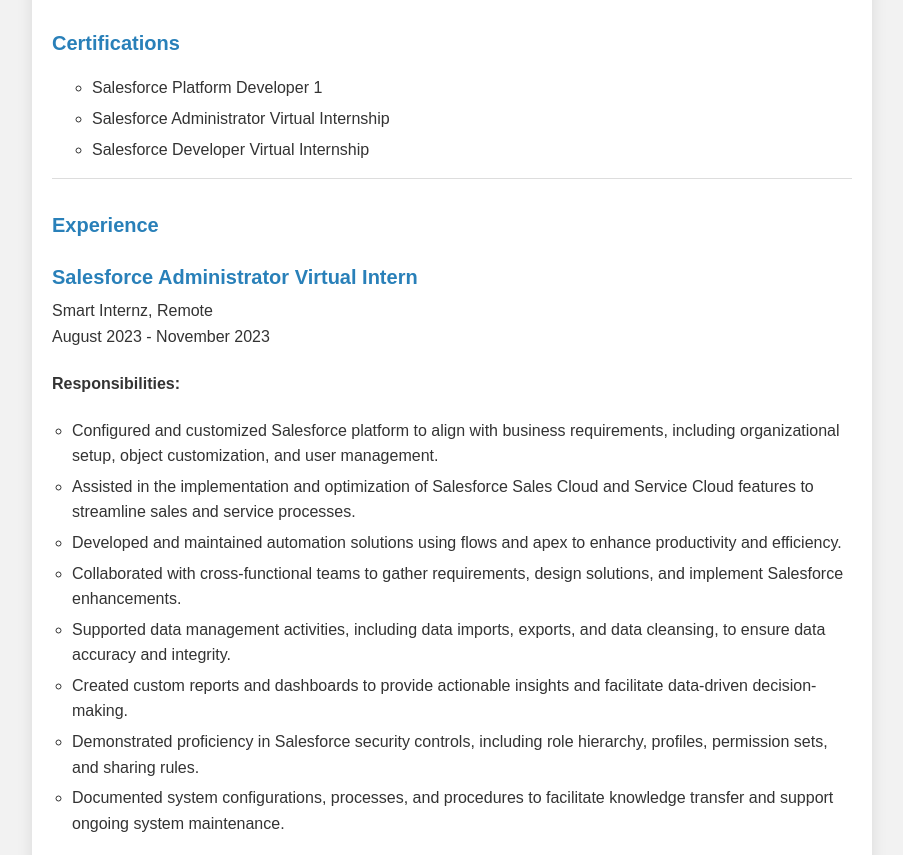
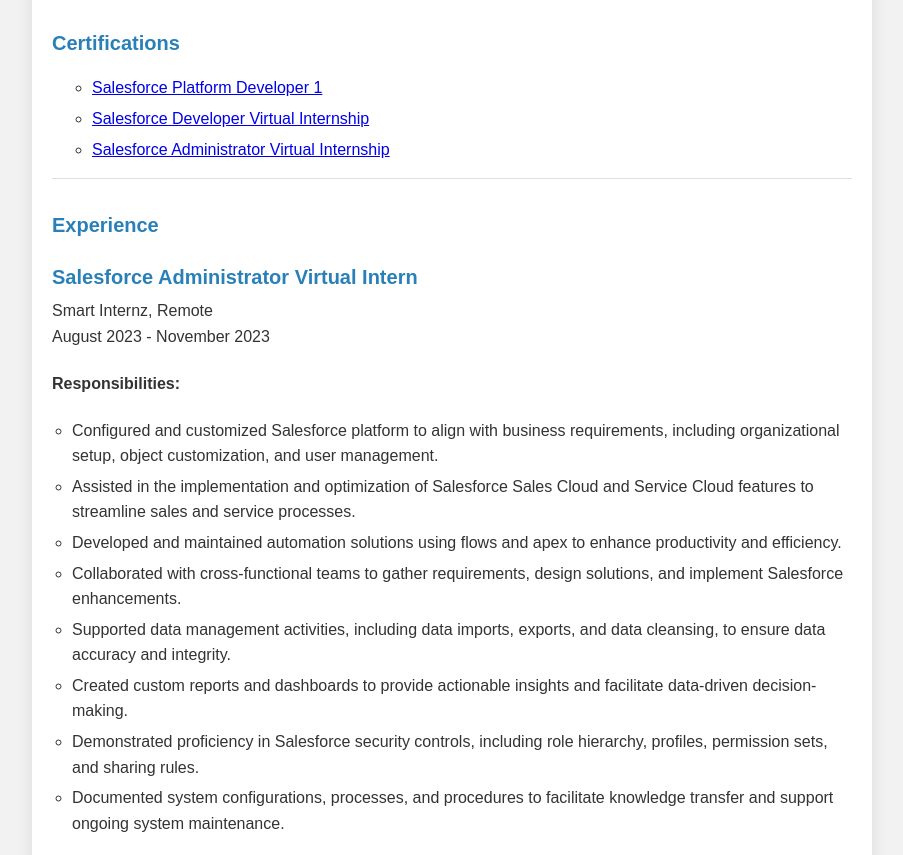
Before and after one commit to muthulingamVishwa/VishwaMuthulingamResume, a plain HTML site: page index.html in a window 1280 px wide. Shown: the part 1130-1985 px from the top of the page, without its empty margins (188-1091 px from the left). Drawn offline with Linux system fonts and the light colour scheme.

Commit message:
Update index.html

```diff
--- a/index.html
+++ b/index.html
@@ -14,7 +14,7 @@
   <div class="box">
        <div class="container">
         <header>
-          <img src="logo.png" class="logo" style="width: 50px; height: 50px;" >
+          <img src="logo.png" class="logo" style="width: 100px; height: 100px;" >
             <h1>Vishwa Muthulingam</h1>
 
             <p>+91 6379486140 | muthulingam.vishwa@gmail.com</p>
@@ -72,9 +72,10 @@
     <section class="section">
       <h2>Certifications</h2>
       <ul>
-        <li>Salesforce Platform Developer 1</li>
-        <li>Salesforce Administrator Virtual Internship</li>
-        <li>Salesforce Developer Virtual Internship</li>
+        <li><a href="https://trailhead.salesforce.com/en/credentials/certification-detail-print/?searchString=KDXp8Cx+QH+LJev6LsqkzoSefskk/nd4HGWD1Yr2EM1IQubNBaJ1htXAGjZjGe12">Salesforce Platform Developer 1</a></li>
+        <li><a href="https://smartinternz.com/internships/salesforce_certificates/55c51bfd3a720c6cd30f1aee7faade8f">Salesforce Developer Virtual Internship</a></li>
+        <li><a href="https://smartinternz.com/internships/salesforce_certificates/fdb0585f38d8459c3ce44ff828c8a796">Salesforce Administrator Virtual Internship</a></li>
+
       </ul>
     </section>
 
```
